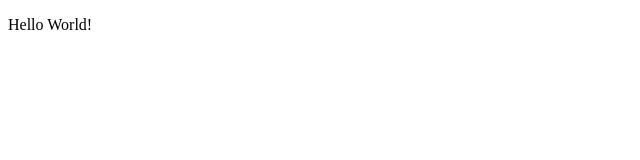
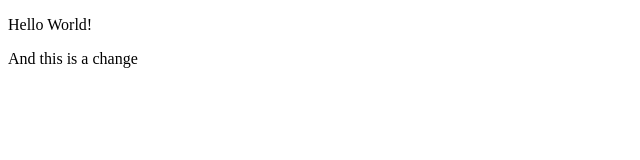
Before and after one commit to ramanganguly/aws-lamda-helloworld, a plain HTML site: page index.html in a window 1280 px wide. Shown: the whole page, without its empty margins (0-640 px from the left). Drawn offline with Linux system fonts and the light colour scheme.

Commit message:
Changes in hello world

```diff
--- a/index.html
+++ b/index.html
@@ -8,5 +8,6 @@
 </head>
 <body>
     <p>Hello World!</p>
+    <p>And this is a change</p>
 </body>
 </html>
```
